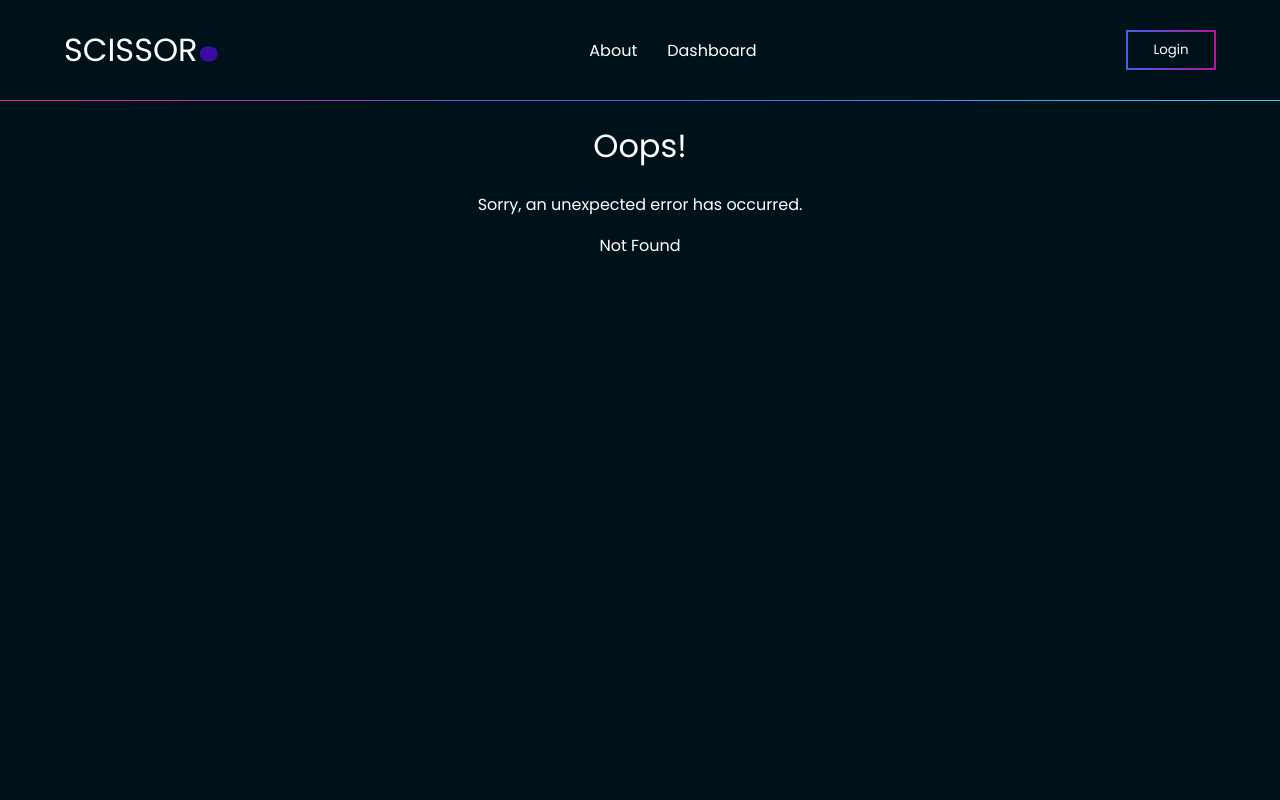
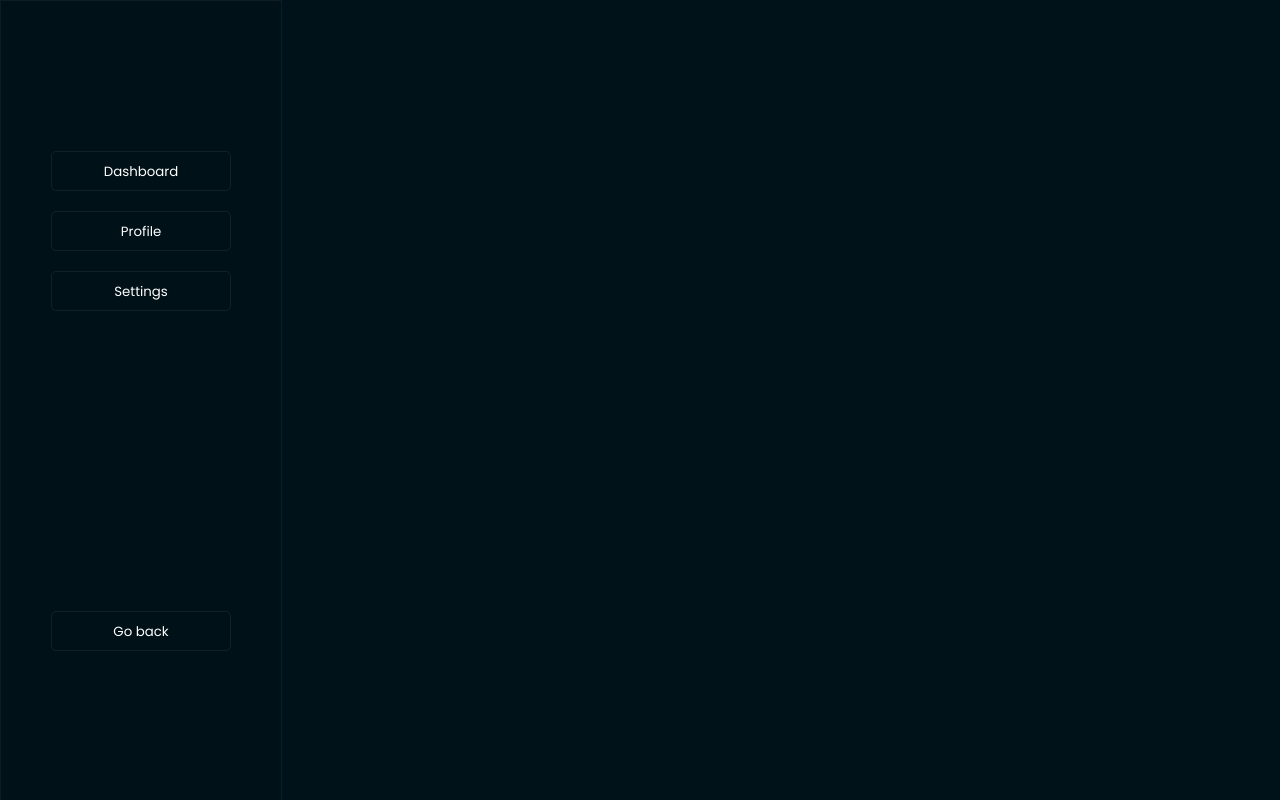
Before and after one commit to Youngie8/scissor, a React (Vite) app: page /dashboard in a window 1280 px wide. Before the commit this address had no page. Built offline with nearby package versions, Linux system fonts and the light colour scheme.

Commit message:
Added the sidebar to dashboard

```diff
--- a/src/components/about.jsx
+++ b/src/components/about.jsx
@@ -14,7 +14,7 @@ const About = () => {
         <p>Scissor is your go-to link management tool. We simplify the way you share links by transforming long, complex URLs into short, memorable ones. Enjoy increased click-through rates, enhanced branding, and valuable analytics to optimize your online presence</p>
         </div>
         <div className="icon">
-        <FontAwesomeIcon icon={faScissors} />--
+        <FontAwesomeIcon icon={faScissors} /><span>--</span>
         </div>
       </div>
       <div className="about-sections">
--- /dev/null
+++ b/src/components/dashboard.jsx
@@ -0,0 +1,16 @@
+import React from 'react'
+import Navbar from './navbar'
+import Sidebar from './sidebar'
+
+const Dashboard = () => {
+  return (
+    <div>
+        <Sidebar/>
+        <main>
+
+        </main>
+    </div>
+  )
+}
+
+export default Dashboard
--- a/src/components/login.jsx
+++ b/src/components/login.jsx
@@ -9,11 +9,11 @@ const Login = () => {
       <form>
         <div className="">
           <label htmlFor="">E-mail</label>
-          <input type="email" placeholder='example@example.com' name="" id="" required/>
+          <input type="email" placeholder='example@example.com' name=""  required/>
         </div>
         <div className="">
           <label htmlFor="">Password</label>
-          <input type="password" placeholder='password' name="" id="" />
+          <input type="password" placeholder='password' name=""  />
         </div>
         <h6><Link to={'/'}>Forgot pasword?</Link></h6>
         <Link to={'/'}><button type="submit">Log in</button></Link>
--- a/src/components/navbar.jsx
+++ b/src/components/navbar.jsx
@@ -11,7 +11,7 @@ const Navbar = () => {
         </div>
         <div className="nav-links">
             <Link className='link' to={'/about'}>About</Link>
-            <Link className='link' to={'/dev'}>Dashboard</Link>
+            <Link className='link' to={'/dashboard'}>Dashboard</Link>
         </div>
         <Link to={'/login'}>
           <button className="nav-btn">
--- /dev/null
+++ b/src/components/sidebar.jsx
@@ -0,0 +1,16 @@
+import React from 'react'
+import { Outlet, Link } from "react-router-dom"
+const Sidebar = () => {
+  return (
+    <div className="sidebar">
+      <div className='main-sidebar'>
+       <Link to={'/dashboard'} ><button className={'sidebar-link'}>Dashboard</button></Link>
+       <Link to={'/Profile'} ><button className={'sidebar-link'}>Profile</button></Link>
+       <Link to={'/Settings'} ><button className={'sidebar-link'}>Settings</button></Link>
+    </div>
+       <Link to={'/'} ><button className={'back-home'}>Go back</button></Link>
+    </div>
+  )
+}
+
+export default Sidebar
--- a/src/index.css
+++ b/src/index.css
@@ -50,18 +50,23 @@
   color: inherit;
 }
 body {
-  margin: 0;
+  margin: 0 auto;
   min-width: 320px;
   min-height: 100vh;
   background: var(--color-10);
+  max-width: 1440px;
 }
 /* Navbar */
 .navbar {
+  position: fixed;
+  top: 0;
   display: flex;
   align-items: center;
   justify-content: space-between;
-  height: 100px;
-  padding: 0 5%;
+  height: 80px;
+  width: 92vw;
+  background-color: rgba(0, 18, 25, 0.88);
+  padding: 0 4vw;
   color: var(--color-0);
   border-bottom: 2px solid;
   border-image-slice: 1;
@@ -86,8 +91,44 @@ body {
   border-width: 2px;
   border-image-source: linear-gradient(to left, var(--color-2), var(--color-8));
 }
+/* Sidebar */
+.sidebar {
+  position: relative;
+  height: 100vh;
+  border: 1px solid rgba(180,180,182, .07);
+  width: 280px;
+  background-color: rgba(0, 18, 25, 0.88);
+  position: fixed;
+  display: flex;
+  flex-direction: column;
+  justify-content: space-around;
+  align-items: center;
+}
+.main-sidebar {
+  width: inherit;
+  display: flex;
+  flex-direction: column;
+  align-items: center;
+  gap: 20px;
+}
+.sidebar-link, .back-home {
+  width: 180px;
+  text-decoration: none;
+  height: 40px;
+  text-align: center;
+  padding: 10px 18px;
+  /* box-shadow: 0px 0px 4px 4px rgba(180,180,182, 0.4); */
+  background-color: inherit;
+  border: 1px solid rgba(180,180,182, .1);
+  border-radius: 5px;
+}
+.back-home {
+
+}
+/* Form Component */
 .formComponent {
-  padding: 80px 5%;
+  margin: 80px auto;
+  padding: 80px 5% 0 5%;
 }
 .header {
   font-size: 94px;
@@ -172,11 +213,12 @@ body {
   background-color: var(--color-8);
 }
 .about-hero {
+  margin-top: 80px;
   display: flex;
   align-items: center;
   padding: 0 4%;
   justify-content: space-between;
-  height: calc(100vh - 100px);
+  height: calc(100vh - 80px);
 }
 .about-hero .icon {
   font-size: 220px;
@@ -217,7 +259,7 @@ body {
   align-items: center;
   padding: 40px 0 ;
   text-align: justify;
-  border-bottom: 1px solid rgba(180,180,182, .3);
+  border-bottom: 1px solid rgba(180,180,182, .2);
 }
 .about-section p {
   max-width: 40%;
@@ -243,6 +285,10 @@ body {
   border-radius: 10px;
 }
 #error-page {
+  display: flex;
+  flex-direction: column;
+  justify-content: center;
+  height: calc(100vh - 80px);
   text-align: center;
 }
 
--- a/src/main.jsx
+++ b/src/main.jsx
@@ -11,6 +11,7 @@ import "./index.css";
 import ErrorPage from './components/errorPage.jsx';
 import Login from './components/login.jsx';
 import About from './components/about.jsx';
+import Dashboard from './components/dashboard.jsx';
 
 const router = createBrowserRouter([
   {
@@ -23,6 +24,10 @@ const router = createBrowserRouter([
     element: <About/>
   },
   {
+    path: '/dashboard',
+    element: <Dashboard />
+  },
+  {
     path: '/login',
     element: <Login />
   },
```
